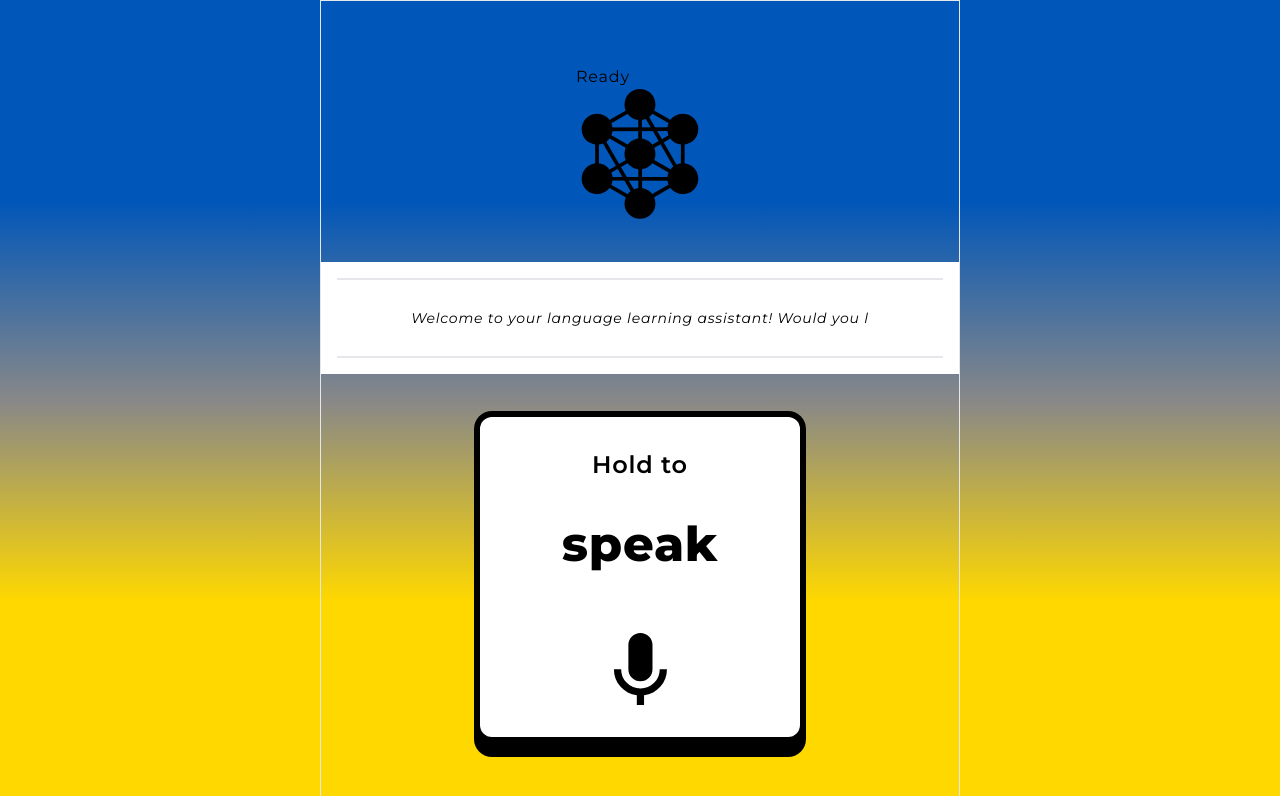
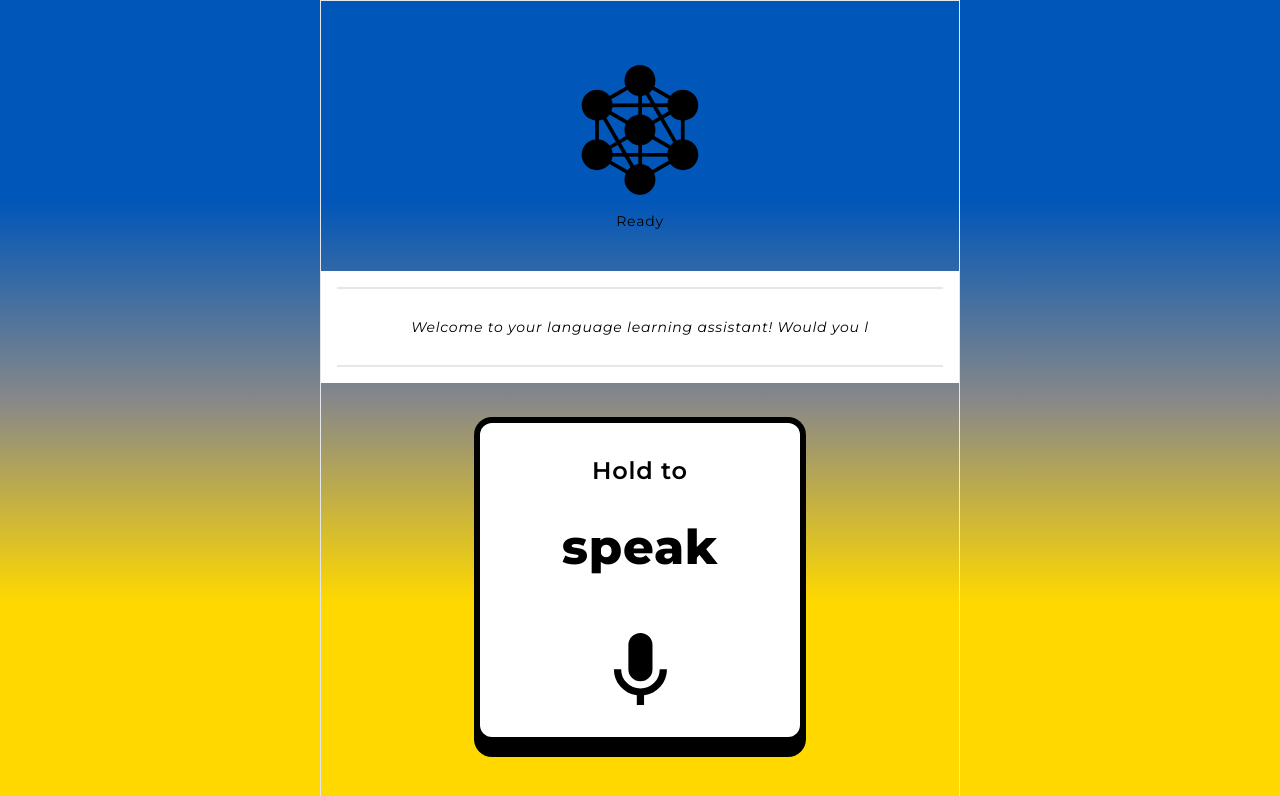
Before and after one commit to hortfrancis/conversational-frontend-01, a React (Vite) app: page / in a window 1280 px wide. Both pictures are taken after a click on the button "Start". Shown: the top 796 px of the page. Built offline with nearby package versions, Linux system fonts and the light colour scheme.

Commit message:
Adjust placement of assistant icon text

```diff
--- a/src/components/AssistantIcon.jsx
+++ b/src/components/AssistantIcon.jsx
@@ -17,8 +17,6 @@ export default function AssistantIcon() {
 
     return (
         <div className={`w-full ${processing ? 'animate-pulse' : 'animate-none'}`}>
-
-        {processing ? 'Processing...' : 'Ready'}
 
             <svg width="100%" height="100%" viewBox="0 0 207 210" xmlns="http://www.w3.org/2000/svg">
                 {/* Outer lines */}
@@ -48,6 +46,10 @@ export default function AssistantIcon() {
                 <circle cx="34.1506" cy="65" r="25" transform="rotate(-60 34.1506 65)" fill={styles.circle.fill} />
                 <circle cx="103.433" cy="105" r="25" fill={styles.circle.fill} />
             </svg >
+
+            <div className="w-full flex justify-center mt-4 text-sm">
+                {processing ? 'Processing...' : 'Ready'}
+            </div>
         </div>
     )
 }
```
